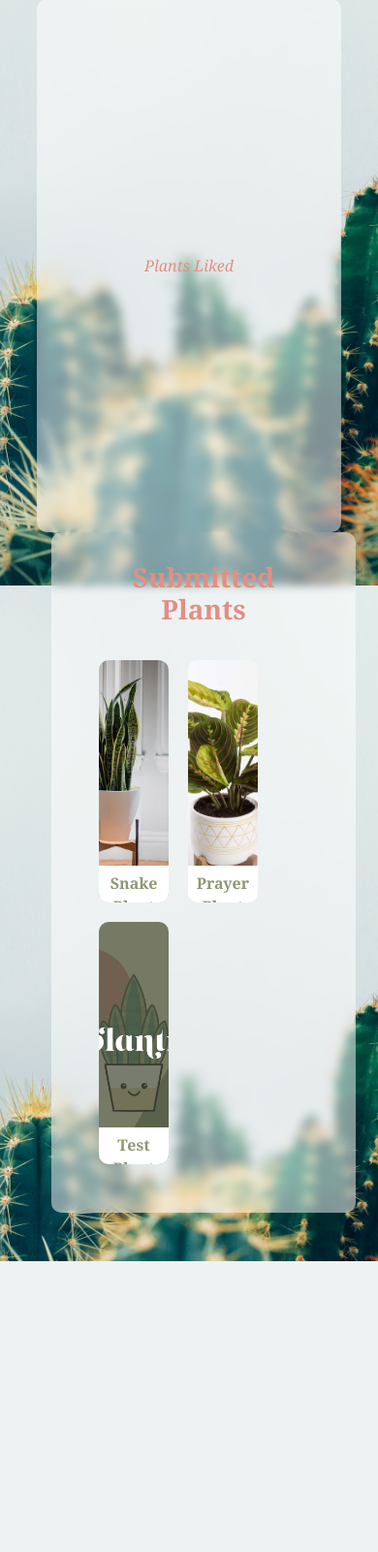
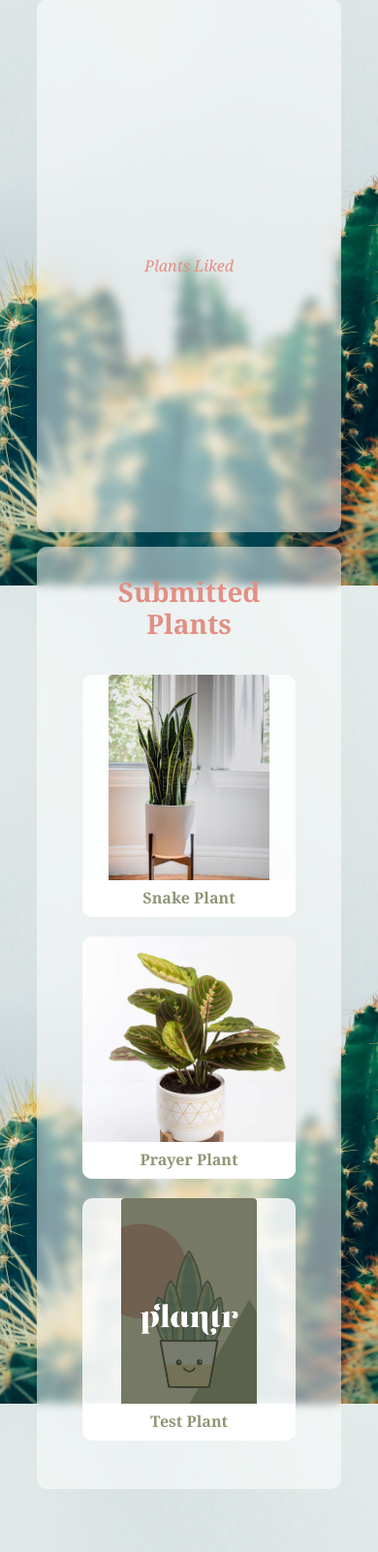
Before and after one commit to sprodi/Plantr, a Django app: template plantApp/templates/user.html in a window 390 px wide. Shown: the part 240-1841 px from the top of the page at 97% size. Before the commit the page ends 1541 px from the top, so only its background shows below. Run offline with Django 3.2, Linux system fonts and the light colour scheme; the template is opened without the code that fills it: values that come from a table or form of the project are taken from there, others are empty; data comes from the database, SQL or seed files in the repository; some libraries are stand-ins or nearby versions.

Commit message:
Cleaned up user profile

```diff
--- a/plantApp/static/css/profile.css
+++ b/plantApp/static/css/profile.css
@@ -60,7 +60,7 @@ body {
    padding: 0;
    background-color: rgba(255, 255, 255, 0.8);
    position: relative;
-   width: 30.5%;
+   width: 220px;
    height: 250px;
    display: flex;
    justify-content: center;
@@ -157,3 +157,13 @@ h1 {
 .info {
    text-align: center;
 }
+
+@media only screen and (max-width: 1000px) {
+   .col-lg {
+      margin: 15px 0;
+   }
+
+   .row.row-cols-4 {
+      justify-content: center !important;
+   }
+}
```
